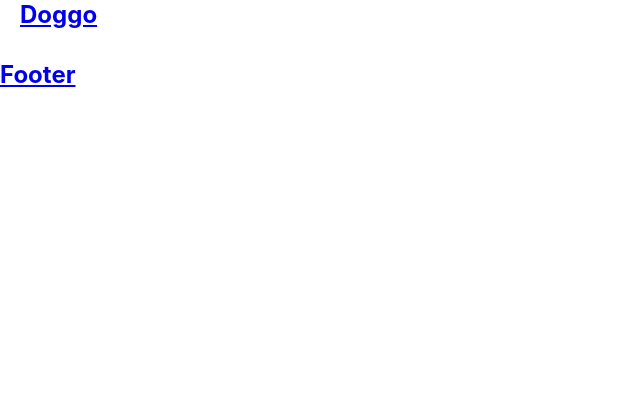
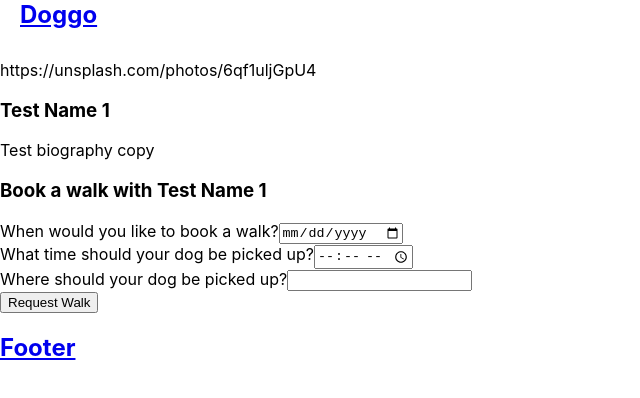
Before and after one commit to benharris28/doggo, a React (Create React App) app: page /walker/1 in a window 1280 px wide. Shown: the top 398 px of the page, without its empty margins (0-640 px from the left). Built offline with nearby package versions, Linux system fonts and the light colour scheme.

Commit message:
added functionality to walker page

```diff
--- a/src/components/WalkerItem/WalkerItem.js
+++ b/src/components/WalkerItem/WalkerItem.js
@@ -16,7 +16,10 @@ class WalkerItem extends React.Component {
                 </div >
 
                 <div className="walker-info">
-                    <p>{name}</p>
+                    <Link to={`/walker/${id}`}>
+                        {name}
+                    </Link>
+
                     <p>Area: {postal}</p>
 
                     Rating: {rating}
--- a/src/components/WalkerPage/WalkerPage.js
+++ b/src/components/WalkerPage/WalkerPage.js
@@ -5,21 +5,70 @@ import ApiContext from '../../ApiContext';
 // Add route to App.js
 // Need a find method to isolate individual walker from array
 // Should form input be its own component?
+// Update address input to be elastic search of addresses
 
 class WalkerPage extends React.Component {
     static contextType = ApiContext;
 
     render() {
     const { walkers } = this.context
+    const { walker_id } = this.props.match.params
+    console.log(walker_id)
+
+    const selectedWalker = walkers.find(walker => walker.id == walker_id)
+
         return (
             <section className="walker-bio">
                 <div className="walker-image">
-                    {walkers.profile_photo}
+                    {selectedWalker.profile_photo}
                 </div>
                 <div className="walker-blurb">
-                    <h3>{walkers.name}</h3>
-                    <p>{walkers.bio}</p>
+                    <h3>{selectedWalker.name}</h3>
+                    <p>{selectedWalker.bio}</p>
                 </div>
+                <section className="book-walk-form">
+                    <form>
+                        <h3>{`Book a walk with ${selectedWalker.name}`}</h3>
+                        <div className="book-walk-date">
+                            <label htmlFor="book-walk-date">
+                                When would you like to book a walk?
+                            </label>
+                            <input
+                                type="date"
+                                name="book-walk-date"
+                                required
+                            />
+
+                        </div>
+
+                        <div className="walk-time-input">
+                            <label htmlFor="walk-time">
+                                What time should your dog be picked up?
+                            </label>
+                            <input
+                                type="time"
+                                name="walk-time"
+                                required />
+                        </div>
+
+                        <div className="walk-address-input">
+                            <label htmlFor="walk-date">
+                                Where should your dog be picked up?
+                            </label>
+                            <input
+                                type="text"
+                                name="walk-address"
+                                required />
+                        </div>
+                        <div className="button-box">
+                            <button type="submit">
+                                Request Walk
+                            </button>
+                        </div>
+
+
+                    </form>
+                </section>
             </section>
 
         )
```
